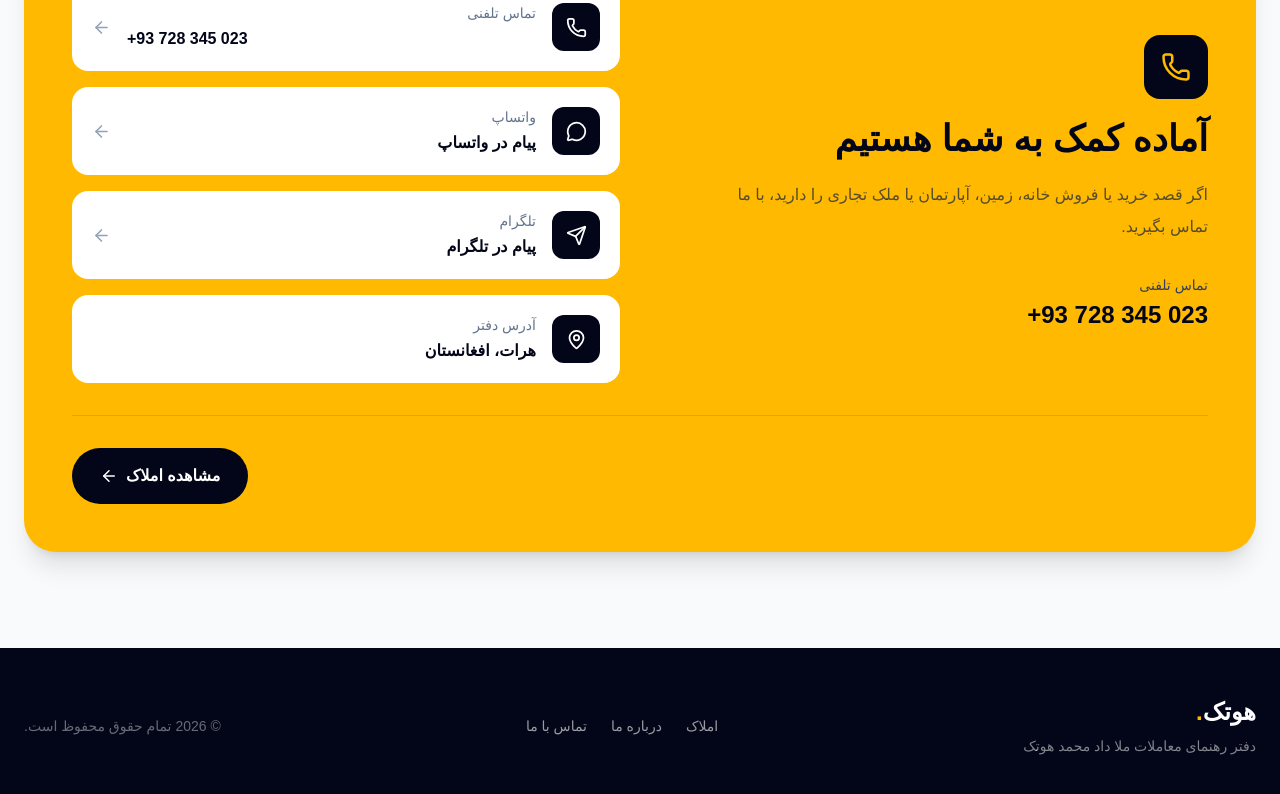
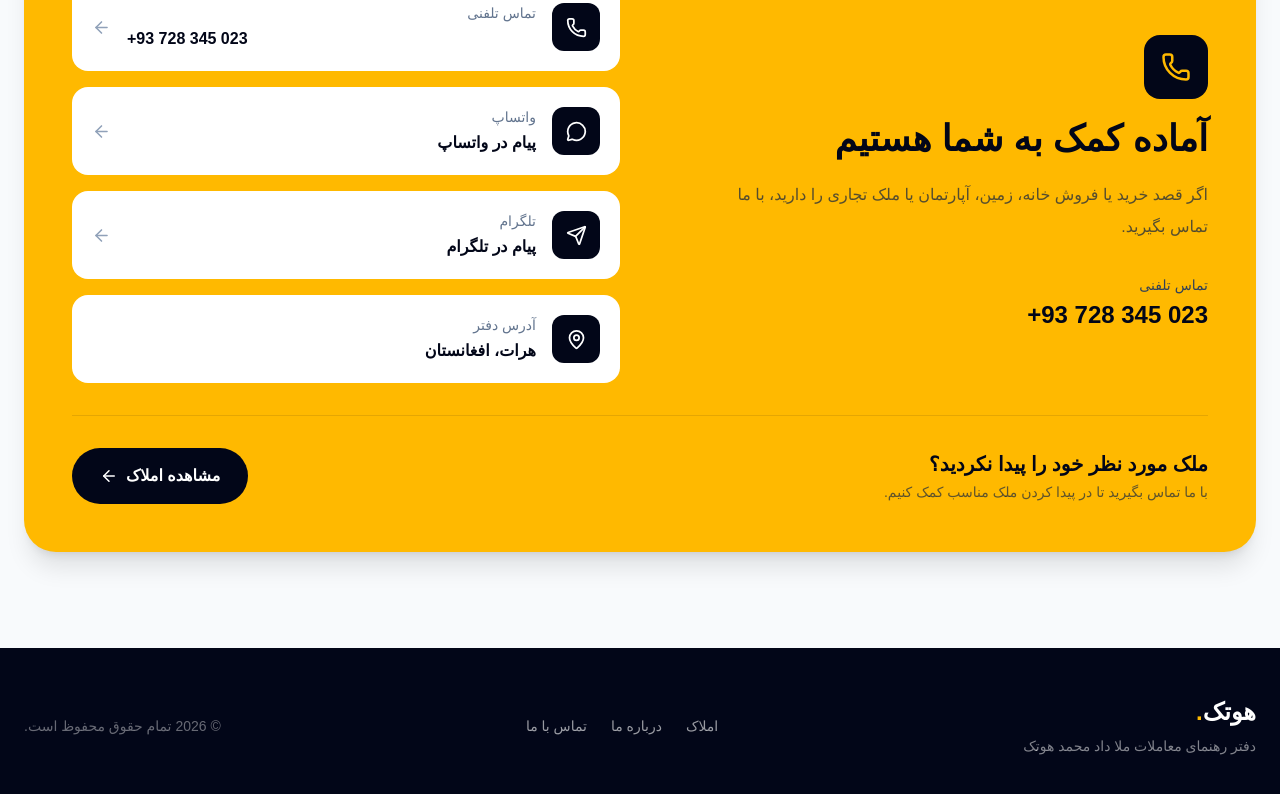
Before and after one commit to FazlahmadHotaki/Hotak-Real-Estate, a Next.js app: page / in a window 1280 px wide. Shown: the part 4458-5252 px from the top of the page. Built offline with nearby package versions, Linux system fonts and the light colour scheme.

Commit message:
fsalkjfsad

```diff
--- a/data/translations.ts
+++ b/data/translations.ts
@@ -1,3 +1,5 @@
+// data/translations.ts
+
 export type Language = "fa" | "ps" | "en";
 
 export const translations = {
@@ -25,6 +27,7 @@ location: {
       mapType: "نوع نقشه",
       satelliteImagery: "تصاویر ماهواره‌ای",
     },
+
     hero: {
       badge: "اعتماد در معاملات املاک",
       title1: "خانه‌ای که",
@@ -39,7 +42,8 @@ location: {
 
     search: {
       title: "ملک مورد نظر خود را پیدا کنید",
-      description: "نوع ملک و موقعیت مورد نظر خود را انتخاب کنید.",
+      description:
+        "نوع ملک و موقعیت مورد نظر خود را انتخاب کنید.",
       purpose: "نوع معامله",
       selectPurpose: "انتخاب نوع معامله",
       sale: "فروش",
@@ -121,28 +125,52 @@ location: {
     contact: {
       label: "تماس با ما",
       title: "با ما در تماس باشید",
+
+      notFoundTitle:
+        "ملک مورد نظر خود را پیدا نکردید؟",
+
+      notFoundDescription:
+        "با ما تماس بگیرید تا در پیدا کردن ملک مناسب کمک کنیم.",
+
       description:
         "برای خرید، فروش، رهن یا کرایه خانه و زمین با دفتر رهنمای معاملات ملا داد محمد هوتک تماس بگیرید.",
 
       phone: "تماس تلفنی",
+
       whatsapp: "واتساپ",
-      whatsappText: "پیام در واتساپ",
+
+      whatsappText:
+        "پیام در واتساپ",
+
       telegram: "تلگرام",
-      telegramText: "پیام در تلگرام",
+
+      telegramText:
+        "پیام در تلگرام",
+
       address: "آدرس دفتر",
-      addressValue: "هرات، افغانستان",
 
-      readyTitle: "آماده کمک به شما هستیم",
+      addressValue:
+        "هرات، افغانستان",
+
+      readyTitle:
+        "آماده کمک به شما هستیم",
+
       readyDescription:
         "اگر قصد خرید یا فروش خانه، زمین، آپارتمان یا ملک تجاری را دارید، با ما تماس بگیرید.",
 
-      viewProperties: "مشاهده املاک",
+      viewProperties:
+        "مشاهده املاک",
     },
 
     footer: {
-      description: "دفتر رهنمای معاملات ملا داد محمد هوتک",
-      quickLinks: "لینک‌های سریع",
-      rights: "تمام حقوق محفوظ است.",
+      description:
+        "دفتر رهنمای معاملات ملا داد محمد هوتک",
+
+      quickLinks:
+        "لینک‌های سریع",
+
+      rights:
+        "تمام حقوق محفوظ است.",
     },
 
     pages: {
@@ -174,6 +202,7 @@ location: {
       about: "زموږ په اړه",
       contact: "اړیکه",
     },
+
     location: {
       label: "زموږ موقعیت",
       title: "زموږ د دفتر موقعیت",
@@ -190,6 +219,7 @@ location: {
       mapType: "د نقشې ډول",
       satelliteImagery: "د سپوږمکۍ انځورونه",
     },
+
     hero: {
       badge: "د املاکو په معاملو کې باور",
       title1: "هغه کور چې",
@@ -204,13 +234,16 @@ location: {
 
     search: {
       title: "خپل مناسب ملکیت پیدا کړئ",
-      description: "د ملکیت ډول او موقعیت انتخاب کړئ.",
+      description:
+        "د ملکیت ډول او موقعیت انتخاب کړئ.",
       purpose: "د معاملې ډول",
-      selectPurpose: "د معاملې ډول انتخاب کړئ",
+      selectPurpose:
+        "د معاملې ډول انتخاب کړئ",
       sale: "خرڅلاو",
       rent: "کرایه",
       type: "د ملکیت ډول",
-      selectType: "د ملکیت ډول انتخاب کړئ",
+      selectType:
+        "د ملکیت ډول انتخاب کړئ",
       house: "کور",
       apartment: "اپارتمان",
       land: "ځمکه",
@@ -224,7 +257,8 @@ location: {
       title: "خپل مناسب ملکیت پیدا کړئ",
       description:
         "د خرڅلاو او کرایې لپاره کورونه، اپارتمانونه، ځمکې او نور ملکیتونه.",
-      viewAll: "ټول ملکیتونه وګورئ",
+      viewAll:
+        "ټول ملکیتونه وګورئ",
     },
 
     property: {
@@ -241,7 +275,8 @@ location: {
 
     services: {
       label: "زموږ خدمتونه",
-      title: "د معاملې په ټولو پړاوونو کې ستاسو ملګري",
+      title:
+        "د معاملې په ټولو پړاوونو کې ستاسو ملګري",
 
       buying: {
         title: "د ملکیت اخیستل",
@@ -272,6 +307,7 @@ location: {
       label: "زموږ په اړه",
       title: "د املاکو معاملات،",
       highlight: "په ډېر باور سره",
+
       description:
         "د ملا داد محمد هوتک د معاملاتو لارښود دفتر د کورونو، ځمکو او نورو ملکیتونو د اخیستلو، خرڅولو، رهن او کرایې په برخه کې فعالیت کوي. زموږ هدف مشتریانو ته ساده، روښانه او باوري خدمات وړاندې کول دي.",
 
@@ -286,28 +322,52 @@ location: {
     contact: {
       label: "اړیکه",
       title: "له موږ سره اړیکه ونیسئ",
+
+      notFoundTitle:
+        "خپل مناسب ملکیت مو پیدا نه کړ؟",
+
+      notFoundDescription:
+        "له موږ سره اړیکه ونیسئ، موږ به ستاسو د مناسب ملکیت په پیدا کولو کې مرسته وکړو.",
+
       description:
         "د کور، ځمکې او نورو ملکیتونو د اخیستلو، خرڅولو، رهن او کرایې لپاره له موږ سره اړیکه ونیسئ.",
 
       phone: "ټیلیفوني اړیکه",
+
       whatsapp: "واټساپ",
-      whatsappText: "په واټساپ کې پیغام",
+
+      whatsappText:
+        "په واټساپ کې پیغام",
+
       telegram: "ټیلیګرام",
-      telegramText: "په ټیلیګرام کې پیغام",
+
+      telegramText:
+        "په ټیلیګرام کې پیغام",
+
       address: "د دفتر پته",
-      addressValue: "هرات، افغانستان",
 
-      readyTitle: "موږ ستاسو مرستې ته چمتو یو",
+      addressValue:
+        "هرات، افغانستان",
+
+      readyTitle:
+        "موږ ستاسو مرستې ته چمتو یو",
+
       readyDescription:
         "که تاسو د کور، ځمکې، اپارتمان یا تجارتي ملکیت د اخیستلو یا خرڅولو اراده لرئ، له موږ سره اړیکه ونیسئ.",
 
-      viewProperties: "ملکیتونه وګورئ",
+      viewProperties:
+        "ملکیتونه وګورئ",
     },
 
     footer: {
-      description: "د ملا داد محمد هوتک د معاملاتو لارښود دفتر",
-      quickLinks: "چټک لینکونه",
-      rights: "ټول حقوق خوندي دي.",
+      description:
+        "د ملا داد محمد هوتک د معاملاتو لارښود دفتر",
+
+      quickLinks:
+        "چټک لینکونه",
+
+      rights:
+        "ټول حقوق خوندي دي.",
     },
 
     pages: {
@@ -340,35 +400,6 @@ location: {
       contact: "Contact",
     },
 
-    hero: {
-      badge: "Trusted Real Estate Services",
-      title1: "The home",
-      title2: "you want,",
-      title3: "starts here.",
-      description:
-        "Mulla Dad Mohammad Hotak Real Estate — helping you buy, sell, rent, and lease homes, land, apartments, and properties.",
-      viewProperties: "View Properties",
-      contact: "Contact Us",
-      location: "Herat, Afghanistan",
-    },
-
-    search: {
-      title: "Find your ideal property",
-      description:
-        "Choose the property type and location you are looking for.",
-      purpose: "Purpose",
-      selectPurpose: "Select purpose",
-      sale: "For Sale",
-      rent: "For Rent",
-      type: "Property Type",
-      selectType: "Select property type",
-      house: "House",
-      apartment: "Apartment",
-      land: "Land",
-      shop: "Shop",
-      location: "Location, neighborhood...",
-      search: "Search",
-    },
     location: {
       label: "Find Us",
       title: "Our Location",
@@ -377,13 +408,52 @@ location: {
       coordinates: "Property Coordinates",
       latitude: "34°19'24.1\" N",
       longitude: "62°10'27.9\" E",
-  mapTitle: "Real Estate Property Satellite Map",
-  propertyLocation: "Property Location",
-  getDirections: "Get Directions",
+      mapTitle:
+        "Real Estate Property Satellite Map",
+      propertyLocation:
+        "Property Location",
+      getDirections:
+        "Get Directions",
       latitudeLabel: "Latitude",
       longitudeLabel: "Longitude",
       mapType: "Map Type",
-  satelliteImagery: "Satellite Imagery",
+      satelliteImagery:
+        "Satellite Imagery",
+    },
+
+    hero: {
+      badge: "Trusted Real Estate Services",
+      title1: "The home",
+      title2: "you want,",
+      title3: "starts here.",
+      description:
+        "Mulla Dad Mohammad Hotak Real Estate — helping you buy, sell, rent, and lease homes, land, apartments, and properties.",
+      viewProperties:
+        "View Properties",
+      contact: "Contact Us",
+      location:
+        "Herat, Afghanistan",
+    },
+
+    search: {
+      title: "Find your ideal property",
+      description:
+        "Choose the property type and location you are looking for.",
+      purpose: "Purpose",
+      selectPurpose:
+        "Select purpose",
+      sale: "For Sale",
+      rent: "For Rent",
+      type: "Property Type",
+      selectType:
+        "Select property type",
+      house: "House",
+      apartment: "Apartment",
+      land: "Land",
+      shop: "Shop",
+      location:
+        "Location, neighborhood...",
+      search: "Search",
     },
 
     featured: {
@@ -391,7 +461,8 @@ location: {
       title: "Find the right property",
       description:
         "Homes, apartments, land, and other properties available for sale and rent.",
-      viewAll: "View All Properties",
+      viewAll:
+        "View All Properties",
     },
 
     property: {
@@ -401,14 +472,18 @@ location: {
       sale: "For Sale",
       rent: "For Rent",
       details: "Details",
-      description: "Property Description",
-      call: "Call About This Property",
-      back: "Back to Properties",
+      description:
+        "Property Description",
+      call:
+        "Call About This Property",
+      back:
+        "Back to Properties",
     },
 
     services: {
       label: "Our Services",
-      title: "With you through every step",
+      title:
+        "With you through every step",
 
       buying: {
         title: "Buy Property",
@@ -429,7 +504,8 @@ location: {
       },
 
       consulting: {
-        title: "Real Estate Consulting",
+        title:
+          "Real Estate Consulting",
         description:
           "Guidance throughout the buying, selling, and property transaction process.",
       },
@@ -437,8 +513,11 @@ location: {
 
     about: {
       label: "About Us",
-      title: "Real estate transactions,",
-      highlight: "with greater confidence",
+      title:
+        "Real estate transactions,",
+      highlight:
+        "with greater confidence",
+
       description:
         "Mulla Dad Mohammad Hotak Real Estate provides services for buying, selling, renting, and leasing homes, land, apartments, and other properties. Our goal is to provide simple, transparent, and reliable services.",
 
@@ -453,28 +532,52 @@ location: {
     contact: {
       label: "Contact Us",
       title: "Get in touch with us",
+
+      notFoundTitle:
+        "Didn't find the property you were looking for?",
+
+      notFoundDescription:
+        "Contact us and we will help you find the right property.",
+
       description:
         "Contact Mulla Dad Mohammad Hotak Real Estate for buying, selling, renting, and leasing homes, land, apartments, and properties.",
 
       phone: "Phone Call",
+
       whatsapp: "WhatsApp",
-      whatsappText: "Message us on WhatsApp",
+
+      whatsappText:
+        "Message us on WhatsApp",
+
       telegram: "Telegram",
-      telegramText: "Message us on Telegram",
+
+      telegramText:
+        "Message us on Telegram",
+
       address: "Office Address",
-      addressValue: "Herat, Afghanistan",
 
-      readyTitle: "We are ready to help",
+      addressValue:
+        "Herat, Afghanistan",
+
+      readyTitle:
+        "We are ready to help",
+
       readyDescription:
         "If you are looking to buy or sell a house, land, apartment, or commercial property, get in touch with us.",
 
-      viewProperties: "View Properties",
+      viewProperties:
+        "View Properties",
     },
 
     footer: {
-      description: "Mulla Dad Mohammad Hotak Real Estate",
-      quickLinks: "Quick Links",
-      rights: "All rights reserved.",
+      description:
+        "Mulla Dad Mohammad Hotak Real Estate",
+
+      quickLinks:
+        "Quick Links",
+
+      rights:
+        "All rights reserved.",
     },
 
     pages: {
```
Lines whose indentation alone changed are shown as unchanged.
